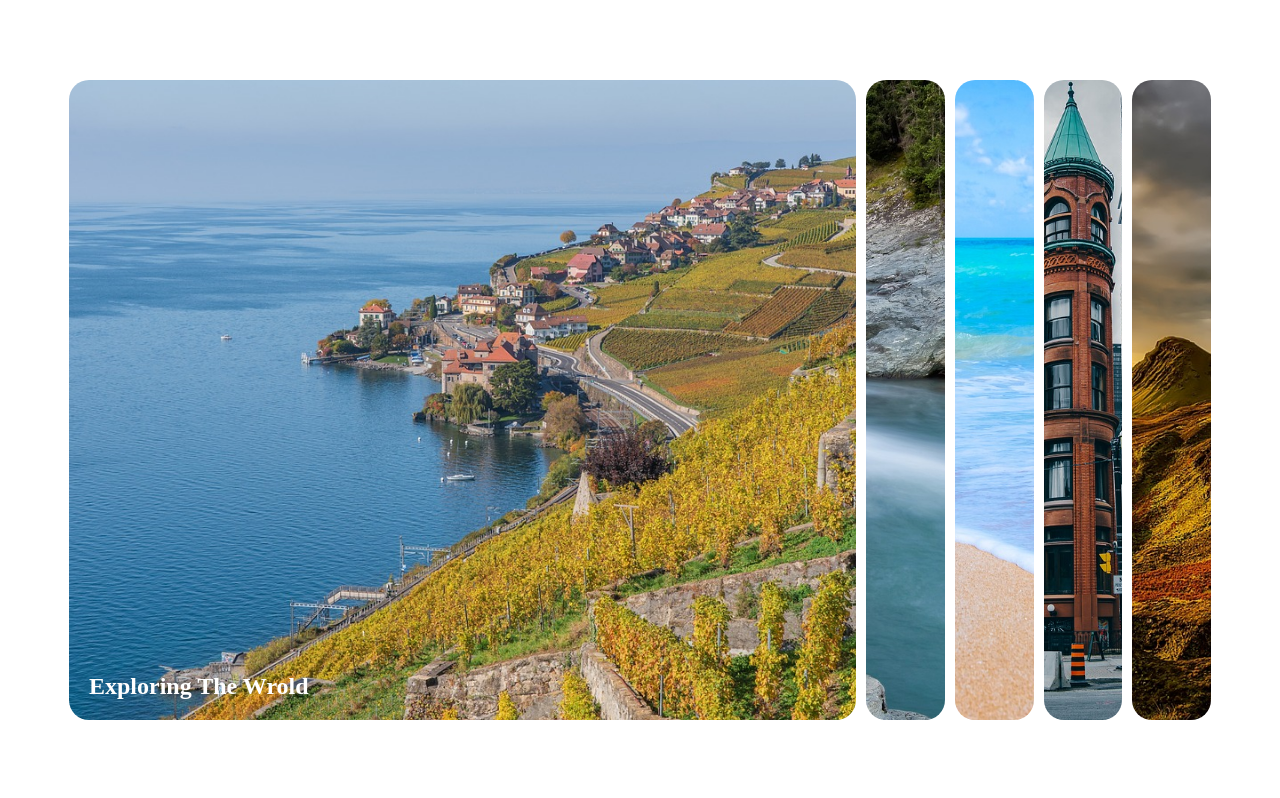
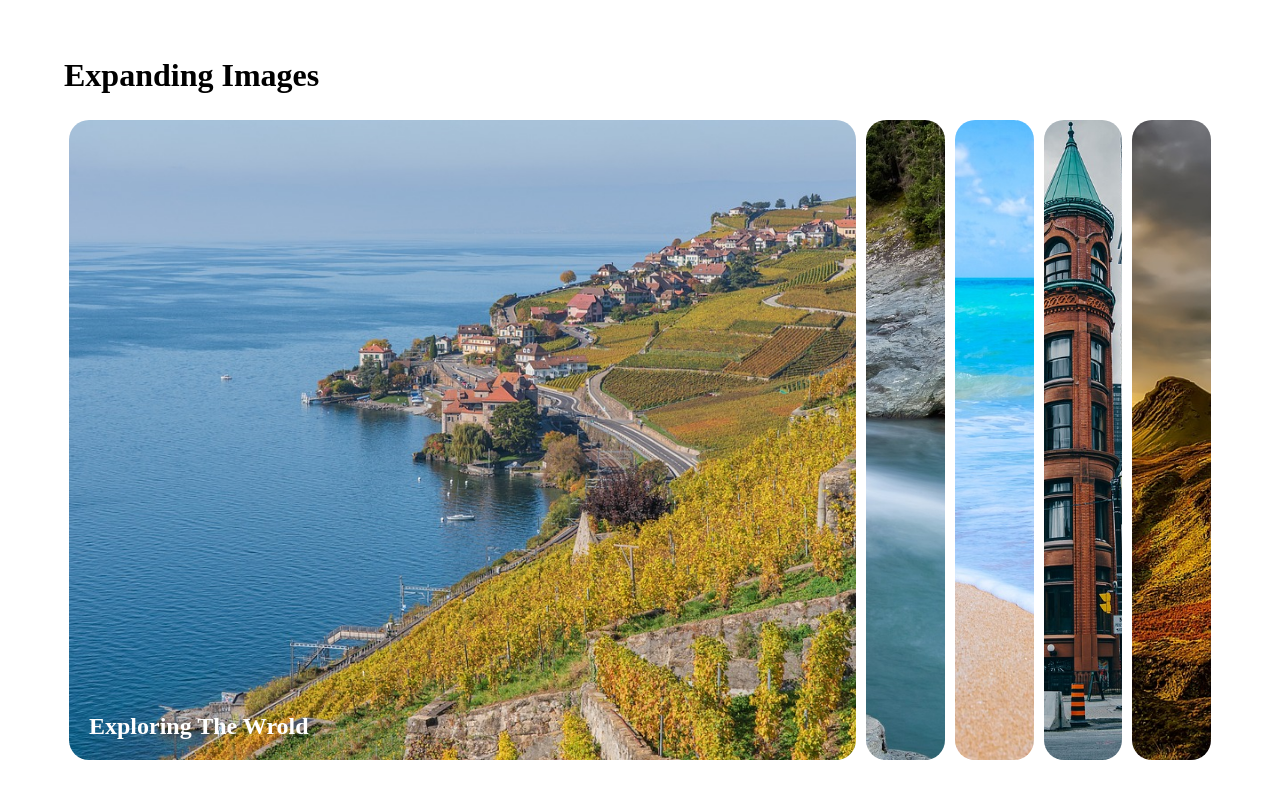
Before and after one commit to mohamedewees/web_app_project, a plain HTML site: page web_design/index.html in a window 1280 px wide. Drawn offline with Linux system fonts and the light colour scheme.

Commit message:
new header

```diff
--- a/web_design/index.html
+++ b/web_design/index.html
@@ -8,8 +8,8 @@
         <title>Expanding Images</title>
     </head>
     <body>
-        <!-- <header>
-            <h1>Expanding Images</h1> -->
+        <header>
+            <h1>Expanding Images</h1>
         <div class = "container">
             <div id="explor-world" class="panel active">
                 <h3>Exploring The Wrold</h3>
```
